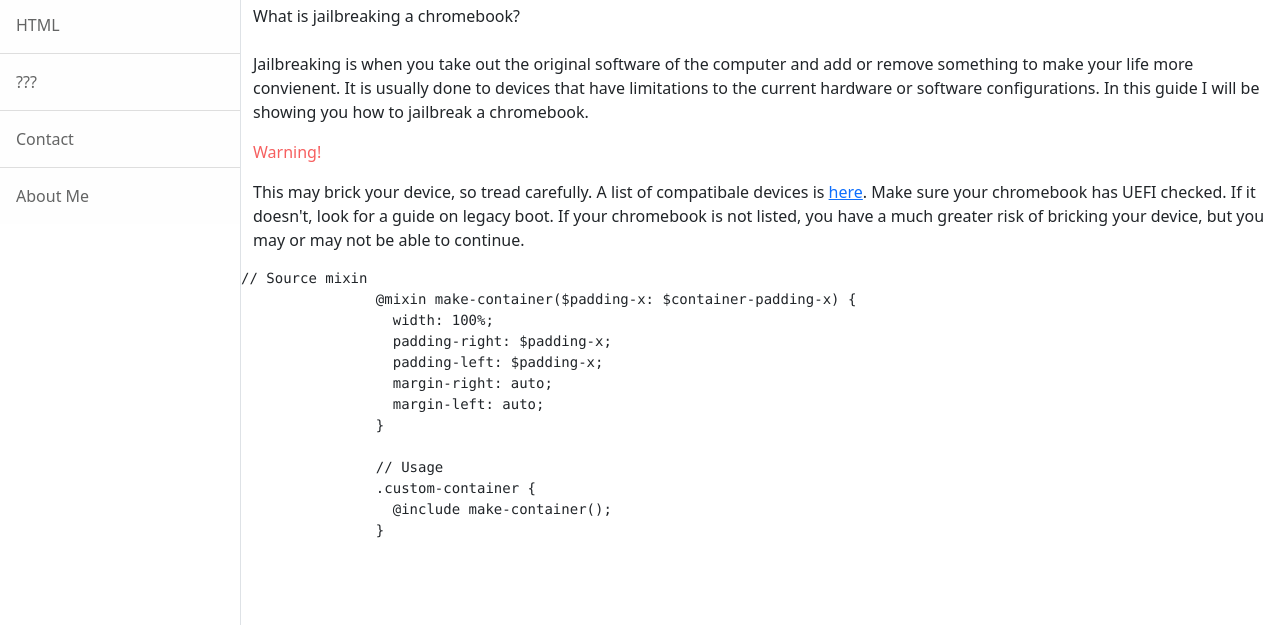
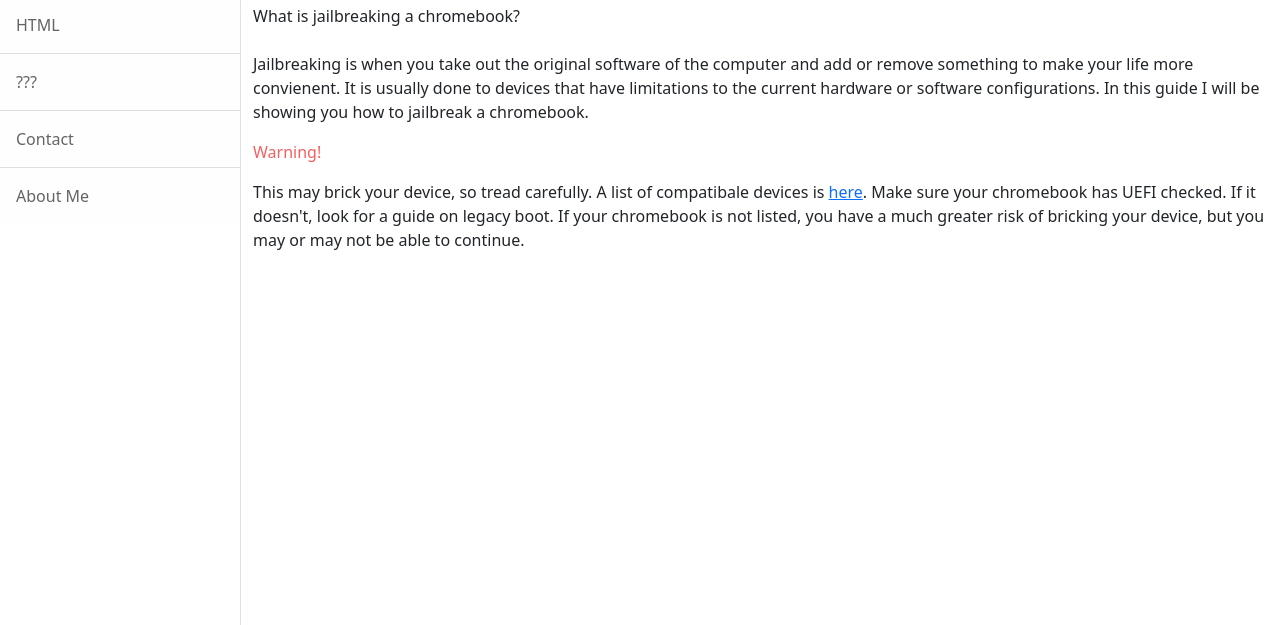
Before and after one commit to RohanBhattacharyya/icecream629.github.io, a plain HTML site: page chrome.html in a window 1280 px wide. Shown: the part 175-800 px from the top of the page. Drawn offline with nearby package versions, Linux system fonts and the light colour scheme.

Commit message:
Update chrome.html

```diff
--- a/chrome.html
+++ b/chrome.html
@@ -64,20 +64,6 @@
                         Jailbreaking is when you take out the original software of the computer and add or remove something to make your life more convienent. It is usually done to devices that have limitations to the current hardware or software configurations. In this guide I will be showing you how to jailbreak a chromebook.
                     <p class="warn">Warning!</p> This may brick your device, so tread carefully. A list of compatibale devices is <a href="https://mrchromebox.tech/#devices">here</a>. Make sure your chromebook has UEFI checked. If it doesn't, look for a guide on legacy boot. If your chromebook is not listed, you have a much greater risk of bricking your device, but you may or may not be able to continue.<br> </p>
                 </div>
-                <div class="highlight"><pre tabindex="0" class="chroma"><code class="language-scss" data-lang="scss"><span class="line"><span class="cl"><span class="c1">// Source mixin
-                </span></span></span><span class="line"><span class="cl"><span class="c1"></span><span class="k">@mixin</span><span class="nf"> make-container</span><span class="p">(</span><span class="nv">$padding-x</span><span class="o">:</span> <span class="nv">$container-padding-x</span><span class="p">)</span> <span class="p">{</span>
-                </span></span><span class="line"><span class="cl">  <span class="na">width</span><span class="o">:</span> <span class="mi">100</span><span class="kt">%</span><span class="p">;</span>
-                </span></span><span class="line"><span class="cl">  <span class="na">padding-right</span><span class="o">:</span> <span class="nv">$padding-x</span><span class="p">;</span>
-                </span></span><span class="line"><span class="cl">  <span class="na">padding-left</span><span class="o">:</span> <span class="nv">$padding-x</span><span class="p">;</span>
-                </span></span><span class="line"><span class="cl">  <span class="na">margin-right</span><span class="o">:</span> <span class="ni">auto</span><span class="p">;</span>
-                </span></span><span class="line"><span class="cl">  <span class="na">margin-left</span><span class="o">:</span> <span class="ni">auto</span><span class="p">;</span>
-                </span></span><span class="line"><span class="cl"><span class="p">}</span>
-                </span></span><span class="line"><span class="cl">
-                </span></span><span class="line"><span class="cl"><span class="c1">// Usage
-                </span></span></span><span class="line"><span class="cl"><span class="c1"></span><span class="nc">.custom-container</span> <span class="p">{</span>
-                </span></span><span class="line"><span class="cl">  <span class="k">@include</span><span class="nd"> make-container</span><span class="p">();</span>
-                </span></span><span class="line"><span class="cl"><span class="p">}</span>
-                </span></span></code></pre></div>
             </div>
         </div>
         <!-- Bootstrap core JS-->
```
